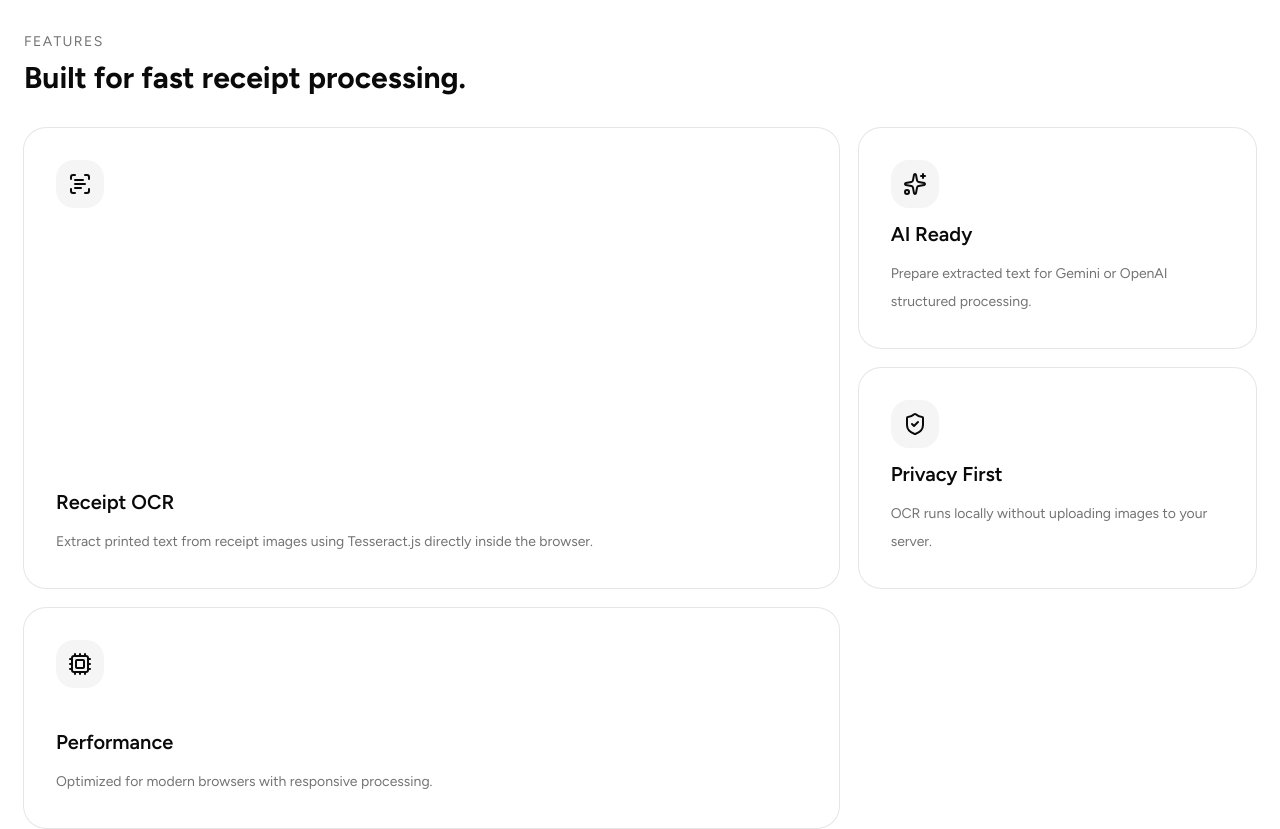
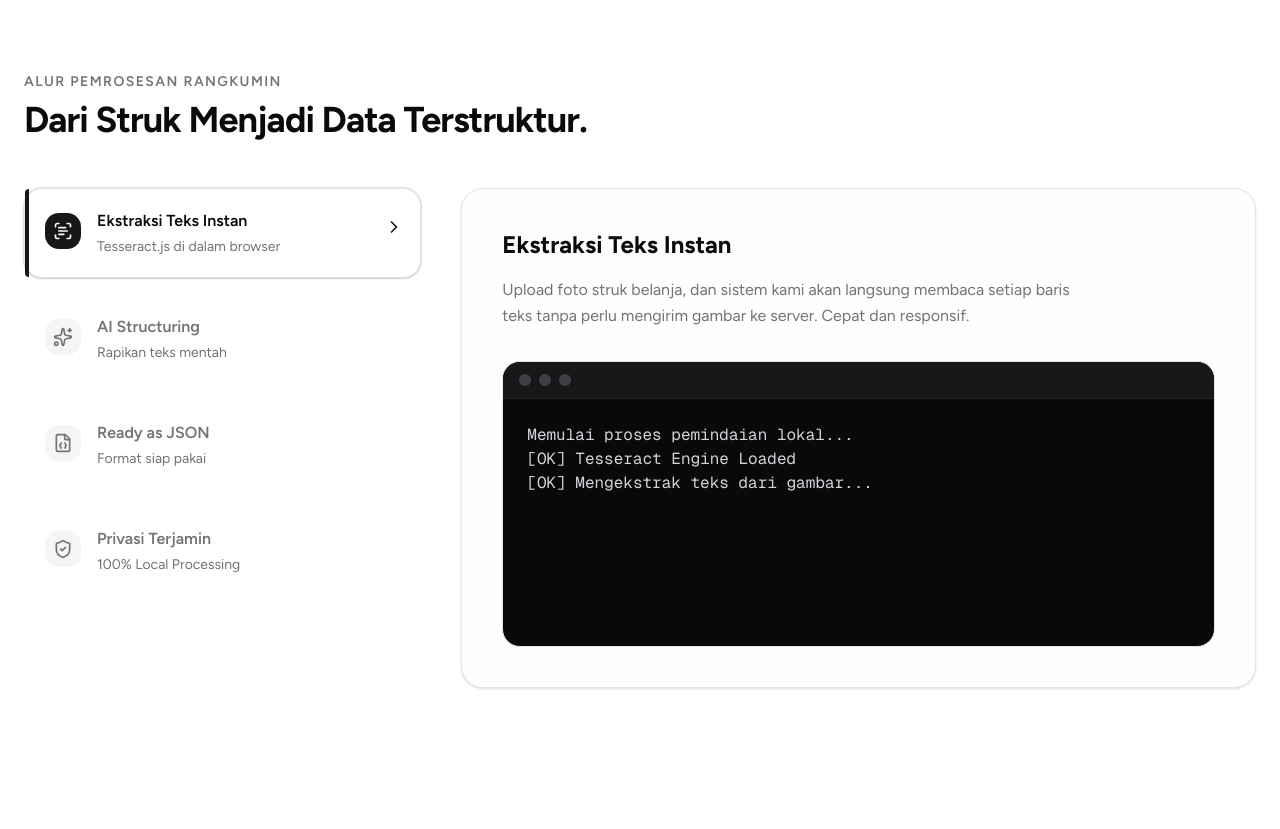
Before and after one commit to AriqF1/RangkumIn, a Next.js app: page / in a window 1280 px wide. Shown: the part 1380-2209 px from the top of the page. Built offline with nearby package versions, Linux system fonts and the light colour scheme.

Commit message:
add: enhance FeatureGrid and Pipeline components with new features and improved functionality

```diff
--- a/src/components/FeatureGrid.tsx
+++ b/src/components/FeatureGrid.tsx
@@ -1,82 +1,173 @@
+"use client";
+
+import { useState } from "react";
+import { motion, AnimatePresence } from "framer-motion";
 import {
-  Cpu,
+  ScanText,
+  Sparkles,
   ShieldCheck,
-  Sparkles,
-  ScanText,
-  ArrowUpRight,
+  FileJson,
+  ChevronRight,
 } from "lucide-react";
-
-import { Card } from "@/components/ui/card";
 
 const features = [
   {
-    title: "Receipt OCR",
+    id: "ocr",
+    title: "Ekstraksi Teks Instan",
+    subtitle: "Tesseract.js di dalam browser",
     description:
-      "Extract printed text from receipt images using Tesseract.js directly inside the browser.",
+      "Upload foto struk belanja, dan sistem kami akan langsung membaca setiap baris teks tanpa perlu mengirim gambar ke server. Cepat dan responsif.",
     icon: ScanText,
-    className: "lg:col-span-2 lg:row-span-2",
+    visualMockup:
+      "Memulai proses pemindaian lokal...\n[OK] Tesseract Engine Loaded\n[OK] Mengekstrak teks dari gambar...",
   },
   {
-    title: "AI Ready",
+    id: "ai",
+    title: "AI Structuring",
+    subtitle: "Rapikan teks mentah",
     description:
-      "Prepare extracted text for Gemini or OpenAI structured processing.",
+      "Teks yang berantakan dari struk otomatis disusun oleh AI. Kami mengkategorikan nama item, jumlah, harga, dan total secara cerdas.",
     icon: Sparkles,
+    visualMockup:
+      "Menganalisis teks mentah...\n[OK] Mendeteksi entitas (Item, Harga, Tanggal)\n[OK] Menyusun struktur data...",
   },
   {
-    title: "Privacy First",
-    description: "OCR runs locally without uploading images to your server.",
-    icon: ShieldCheck,
+    id: "json",
+    title: "Ready as JSON",
+    subtitle: "Format siap pakai",
+    description:
+      "Hasil akhir disajikan dalam format JSON terstruktur. Sangat mudah disalin dan diintegrasikan langsung ke aplikasi keuangan atau database-mu.",
+    icon: FileJson,
+    visualMockup:
+      '{\n  "merchant": "Supermarket",\n  "date": "2023-10-27",\n  "items": [\n    { "name": "Kopi", "price": 45000 }\n  ],\n  "total": 45000\n}',
   },
   {
-    title: "Performance",
-    description: "Optimized for modern browsers with responsive processing.",
-    icon: Cpu,
-    className: "lg:col-span-2",
+    id: "privacy",
+    title: "Privasi Terjamin",
+    subtitle: "100% Local Processing",
+    description:
+      "Privasi adalah prioritas. Struk belanjamu diproses sepenuhnya di perangkatmu sendiri (client-side). Tidak ada jejak yang ditinggalkan.",
+    icon: ShieldCheck,
+    visualMockup:
+      "[SECURITY LOG]\n>> Semua pemrosesan OCR dilakukan di sisi klien.\n>> Tidak ada data yang diunggah.\n>> Koneksi aman.",
   },
 ];
 
-export default function FeatureGrid() {
+export default function TabbedFeatures() {
+  const [activeTab, setActiveTab] = useState(0);
+
   return (
-    <section className="space-y-8">
+    // 1. Lebar box luar (outer box) sekarang menggunakan styling standar
+    // tanpa pembatas max-w yang kaku, mengikuti section sebelumnya.
+    <section className="space-y-12 py-10">
+      {/* Header Section */}
       <div>
-        <p className="text-sm text-muted-foreground uppercase tracking-widest">
-          Features
+        <p className="text-sm font-semibold tracking-widest text-muted-foreground uppercase">
+          Alur Pemrosesan RangkumIn
         </p>
-
-        <h2 className="mt-2 text-3xl font-bold">
-          Built for fast receipt processing.
+        <h2 className="mt-2 text-3xl font-bold tracking-tight sm:text-4xl">
+          Dari Struk Menjadi Data Terstruktur.
         </h2>
       </div>
 
-      <div className="grid auto-rows-[220px] gap-5 lg:grid-cols-3">
-        {features.map((feature) => {
-          const Icon = feature.icon;
+      <div className="flex flex-col gap-6 lg:flex-row lg:gap-10">
+        {/* Kolom Kiri: Menu Navigasi Tabs */}
+        {/* Perbaikan 3: snap-x, overflow-x-auto, dan scroll-smooth untuk mobile */}
+        <div className="flex w-full snap-x snap-mandatory flex-row gap-4 overflow-x-auto pb-4 scroll-smooth no-scrollbar lg:w-1/3 lg:flex-col lg:overflow-visible lg:pb-0">
+          {features.map((feature, index) => {
+            const Icon = feature.icon;
+            const isActive = index === activeTab;
 
-          return (
-            <Card
-              key={feature.title}
-              className={`group rounded-3xl p-8 transition-all hover:-translate-y-1 hover:shadow-lg ${feature.className ?? ""}`}
-            >
-              <div className="flex h-full flex-col">
-                <div className="flex items-center justify-between">
-                  <div className="flex h-12 w-12 items-center justify-center rounded-2xl bg-muted">
-                    <Icon className="h-6 w-6" />
-                  </div>
+            return (
+              <button
+                key={feature.id}
+                onClick={() => setActiveTab(index)}
+                // Menambahkan min-w-[280px] agar di mobile lebarnya konsisten dan bisa di-scroll dengan baik (flex-shrink-0)
+                className={`group relative flex w-full min-w-[280px] flex-shrink-0 snap-center items-start gap-4 rounded-2xl p-5 text-left transition-all sm:min-w-[320px] lg:min-w-0 lg:w-full ${
+                  isActive
+                    ? "bg-card shadow-sm border border-border ring-1 ring-primary/10"
+                    : "hover:bg-muted/50 border border-transparent"
+                }`}
+              >
+                {/* Indikator aktif di sisi kiri (hanya desktop) */}
+                {isActive && (
+                  <motion.div
+                    layoutId="active-tab-indicator"
+                    className="absolute bottom-0 left-0 top-0 hidden w-1 rounded-l-2xl bg-primary lg:block"
+                    initial={false}
+                  />
+                )}
 
-                  <ArrowUpRight className="h-5 w-5 opacity-0 transition group-hover:opacity-100" />
+                {/* Perbaikan 2: Warna ikon lebih netral dan monokrom, bukan warna-warni */}
+                <div
+                  className={`mt-1 rounded-xl p-2 transition-colors ${isActive ? "bg-primary text-primary-foreground" : "bg-muted text-muted-foreground group-hover:text-foreground"}`}
+                >
+                  <Icon className="h-5 w-5" />
                 </div>
 
-                <div className="mt-auto space-y-3">
-                  <h3 className="text-xl font-semibold">{feature.title}</h3>
-
-                  <p className="leading-7 text-muted-foreground">
-                    {feature.description}
+                <div className="flex-1">
+                  <h3
+                    className={`font-semibold ${isActive ? "text-foreground" : "text-muted-foreground group-hover:text-foreground"}`}
+                  >
+                    {feature.title}
+                  </h3>
+                  <p className="mt-1 text-sm text-muted-foreground">
+                    {feature.subtitle}
                   </p>
                 </div>
+
+                <div
+                  className={`hidden lg:block mt-2 transition-transform ${isActive ? "translate-x-1 text-primary opacity-100" : "text-muted-foreground opacity-0 group-hover:translate-x-0 group-hover:opacity-50"}`}
+                >
+                  <ChevronRight className="h-5 w-5" />
+                </div>
+              </button>
+            );
+          })}
+        </div>
+
+        {/* Kolom Kanan: Visual Showcase Besar */}
+        {/* Perbaikan 2: Menghapus gradien warna-warni, menggunakan warna netral (bg-card / bg-muted) */}
+        <div className="relative w-full overflow-hidden rounded-3xl border bg-card shadow-sm lg:w-2/3 min-h-[400px] lg:min-h-[500px]">
+          <AnimatePresence mode="wait">
+            <motion.div
+              key={activeTab}
+              initial={{ opacity: 0, y: 10 }}
+              animate={{ opacity: 1, y: 0 }}
+              exit={{ opacity: 0, y: -10 }}
+              transition={{ duration: 0.3, ease: "easeOut" }}
+              // Latar belakang sekarang seragam dan bersih
+              className="absolute inset-0 flex flex-col justify-between bg-muted/10 p-6 lg:p-10"
+            >
+              {/* Deskripsi */}
+              <div className="max-w-xl space-y-4">
+                <h4 className="text-2xl font-bold">
+                  {features[activeTab].title}
+                </h4>
+                <p className="text-base text-muted-foreground leading-relaxed">
+                  {features[activeTab].description}
+                </p>
               </div>
-            </Card>
-          );
-        })}
+
+              {/* Area Tengah untuk Terminal / Code Window */}
+              {/* Desain dibuat menyerupai jendela terminal/kode yang elegan */}
+              <div className="mt-8 flex flex-1 w-full items-start justify-start overflow-hidden rounded-2xl border bg-zinc-950 shadow-inner">
+                <div className="w-full flex-col flex">
+                  {/* Header mock terminal */}
+                  <div className="flex items-center gap-2 border-b border-zinc-800 bg-zinc-900 px-4 py-3">
+                    <div className="h-3 w-3 rounded-full bg-zinc-700" />
+                    <div className="h-3 w-3 rounded-full bg-zinc-700" />
+                    <div className="h-3 w-3 rounded-full bg-zinc-700" />
+                  </div>
+                  {/* Isi mock terminal */}
+                  <pre className="p-4 md:p-6 font-mono text-sm md:text-base text-zinc-300 whitespace-pre-wrap">
+                    {features[activeTab].visualMockup}
+                  </pre>
+                </div>
+              </div>
+            </motion.div>
+          </AnimatePresence>
+        </div>
       </div>
     </section>
   );
--- a/src/components/Pipeline.tsx
+++ b/src/components/Pipeline.tsx
@@ -5,13 +5,19 @@ import { CheckCircle2, Circle, Loader2, Sparkles } from "lucide-react";
 interface PipelineProps {
   loading: boolean;
   rawText: string;
+  isAiProcessing?: boolean;
+  structuredData?: object | null;
 }
 
-export default function Pipeline({ loading, rawText }: PipelineProps) {
+export default function Pipeline({
+  loading,
+  rawText,
+  structuredData = null,
+}: PipelineProps) {
   const uploadCompleted = loading || !!rawText;
   const ocrCompleted = !!rawText;
-  const aiCompleted = false;
-  const jsonCompleted = false;
+  const aiCompleted = !!structuredData;
+  const jsonCompleted = !!structuredData;
 
   return (
     <div className="rounded-3xl border bg-card p-8">
@@ -36,11 +42,11 @@ export default function Pipeline({ loading, rawText }: PipelineProps) {
 
         <Connector />
 
-        <Step title="AI Structuring" completed={aiCompleted} />
+        <Step title="AI Structuring" active={loading} completed={aiCompleted} />
 
         <Connector />
 
-        <Step title="JSON Output" completed={jsonCompleted} />
+        <Step title="JSON Output" active={loading} completed={jsonCompleted} />
       </div>
 
       {loading && (
--- a/src/components/ResultPanel.tsx
+++ b/src/components/ResultPanel.tsx
@@ -15,7 +15,6 @@ import {
 
 import { Card } from "@/components/ui/card";
 import { Badge } from "@/components/ui/badge";
-import { Separator } from "@/components/ui/separator";
 import { Button } from "@/components/ui/button";
 import { Input } from "@/components/ui/input";
 import {
```
